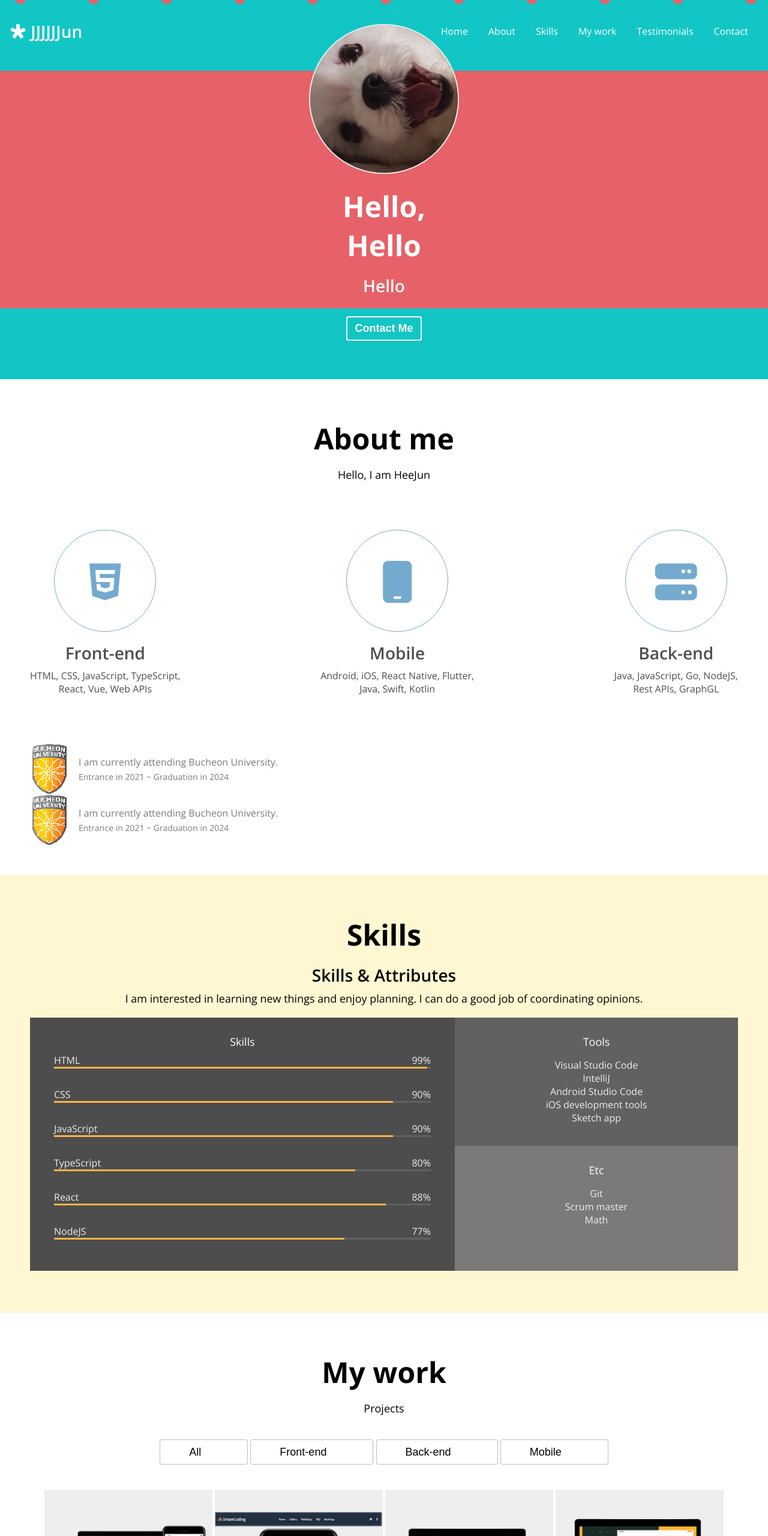
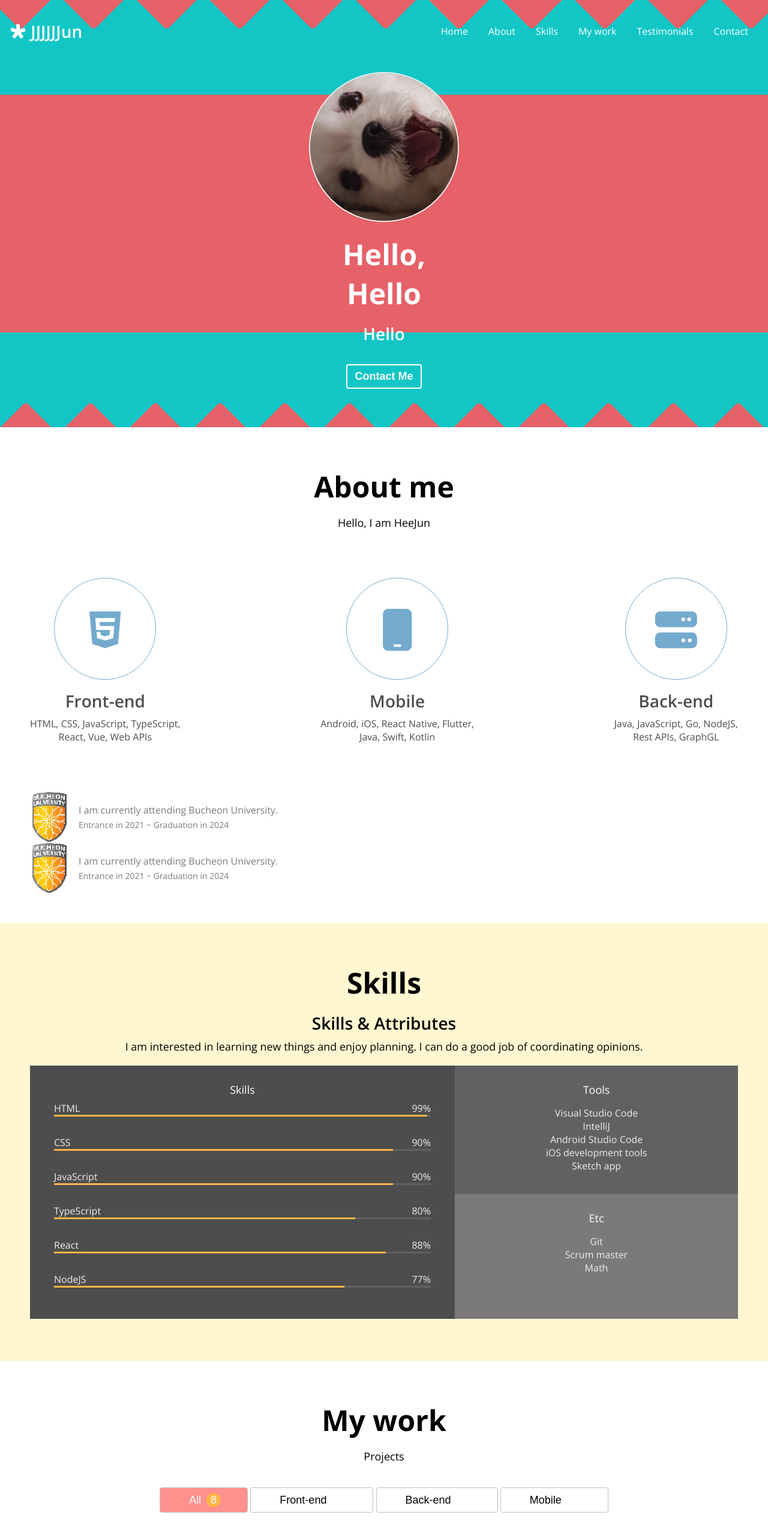
Before and after one commit to JJJJJJun/responsive-website, a plain HTML site: page index.html in a window 1280 px wide. Shown: the top 2560 px of the page at 60% size. Drawn offline with nearby package versions, Linux system fonts and the light colour scheme.

Commit message:
arrowupJS

```diff
--- a/main.css
+++ b/main.css
@@ -150,6 +150,7 @@ p {
   background: url('imgs/Background.png') center/cover no-repeat;
   padding: 40px;
   text-align: center;
+  padding-top: 120px;
 }
 
 .home__avatar {
@@ -319,16 +320,10 @@ p {
   padding: 8px 48px;
 }
 
-.category__btn.active,
+.category__btn.selected,
 .category__btn:hover {
   background-color: var(--color-pink);
   color: var(--color-white);
-}
-
-.category__btn.active .category__count,
-.category__btn:hover .category__count {
-  opacity: 1;
-  top: 0;
 }
 
 .category__count {
@@ -345,6 +340,13 @@ p {
   opacity: 0;
   transition: all var(--animation-duration) ease-in;
 }
+
+.category__btn.selected .category__count,
+.category__btn:hover .category__count {
+  opacity: 1;
+  top: 0;
+}
+
 
 .work__projects {
   display: flex;
```
